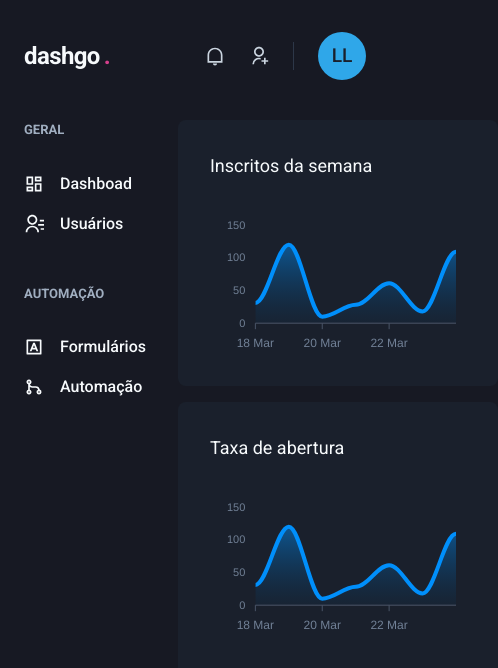
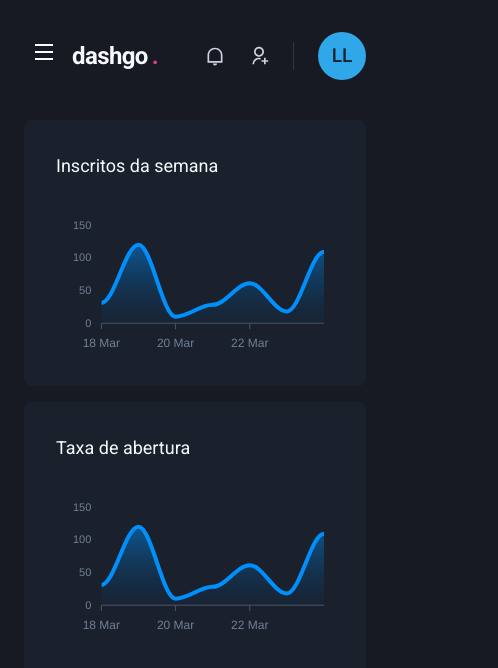
Before and after one commit to leolive1506/dashgo, a Next.js app: page /dashboard in a window 390 px wide. Shown: the top 668 px of the page, 498 px wide, since content can reach past the window. Built offline with nearby package versions, Linux system fonts and the light colour scheme.

Commit message:
sidebar responsivo

```diff
--- a/src/components/Header/index.tsx
+++ b/src/components/Header/index.tsx
@@ -1,10 +1,13 @@
-import { Flex, useBreakpointValue } from '@chakra-ui/react'
+import { Flex, Icon, IconButton, useBreakpointValue } from '@chakra-ui/react'
+import { RiMenuLine } from 'react-icons/ri'
+import { useSidebarDrawer } from '../../contexts/SidebarDrawerContext'
 import { Logo } from './Logo'
 import { NotificationsNav } from './NotificationsNav'
 import { Profile } from './Profile'
 import { SearchBox } from './SearchBox'
 
 function Header() {
+  const { onOpen } = useSidebarDrawer()
   const isWideVersion = useBreakpointValue({
     base: false,
     lg: true
@@ -19,7 +22,17 @@ function Header() {
       px="6"
       align="center"
     >
-      {/* por padrão todo text é um <p> */}
+      { !isWideVersion && (
+        <IconButton
+          aria-label="Open navigation"
+          icon={<Icon as={RiMenuLine} />}
+          fontSize="24"
+          variant="unstyled"
+          onClick={onOpen}
+          mr="2"
+        >
+        </IconButton>
+      )}
       <Logo />
 
       { isWideVersion && <SearchBox /> }
--- /dev/null
+++ b/src/components/Sidebar/SidebarNav.tsx
@@ -0,0 +1,22 @@
+import { Stack } from '@chakra-ui/react'
+import React from 'react'
+import { RiContactsLine, RiDashboardLine, RiGitMergeLine, RiInputMethodLine } from 'react-icons/ri'
+import { NavLink } from './NavLink'
+import { NavSection } from './NavSection'
+
+
+export function SidebarNav() {
+  return (
+    <Stack spacing="12" align="flex-start">
+      <NavSection title="GERAL">
+        <NavLink icon={ RiDashboardLine }>Dashboad</NavLink>
+        <NavLink icon={ RiContactsLine }>Usuários</NavLink>
+      </NavSection>
+
+      <NavSection title="AUTOMAÇÃO">
+        <NavLink icon={ RiInputMethodLine }>Formulários</NavLink>
+        <NavLink icon={ RiGitMergeLine }>Automação</NavLink>
+      </NavSection>
+    </Stack>
+  )
+}
--- a/src/components/Sidebar/index.tsx
+++ b/src/components/Sidebar/index.tsx
@@ -1,23 +1,35 @@
-import { Box, Stack } from "@chakra-ui/react"
-import { RiContactsLine, RiDashboardLine, RiGitMergeLine, RiInputMethodLine } from "react-icons/ri"
-import { NavLink } from "./NavLink"
-import { NavSection } from "./NavSection"
+import { Box, Drawer, DrawerCloseButton, DrawerContent, DrawerHeader, DrawerBody, DrawerOverlay, useBreakpointValue } from "@chakra-ui/react"
+import { useSidebarDrawer } from "../../contexts/SidebarDrawerContext"
+import { SidebarNav } from "./SidebarNav"
 
 function Sidebar() {
+  const { isOpen, onClose } = useSidebarDrawer()
+
+  const isDrawerSideBar = useBreakpointValue({
+    base: true,
+    lg: false
+  })
+
+  if(isDrawerSideBar) {
+    // placement -> lado
+    return (
+      <Drawer isOpen={isOpen} placement="left" onClose={onClose}>
+        <DrawerOverlay>
+          <DrawerContent bg="gray.800" p="4">
+            <DrawerCloseButton mt="6" />
+            <DrawerHeader>Navegação</DrawerHeader>
+
+            <DrawerBody>
+              <SidebarNav />
+            </DrawerBody>
+          </DrawerContent>
+        </DrawerOverlay>
+      </Drawer>
+    )
+  }
   return (
     <Box as="aside" w="64" mr="8">
-      {/* alinhar esquerda */}
-      <Stack spacing="12" align="flex-start">
-        <NavSection title="GERAL">
-          <NavLink icon={RiDashboardLine}>Dashboad</NavLink>
-          <NavLink icon={RiContactsLine}>Usuários</NavLink>
-        </NavSection>
-
-        <NavSection title="AUTOMAÇÃO">
-          <NavLink icon={RiInputMethodLine}>Formulários</NavLink>
-          <NavLink icon={RiGitMergeLine}>Automação</NavLink>
-        </NavSection>
-      </Stack>
+      <SidebarNav />
     </Box>
   )
 }
--- /dev/null
+++ b/src/contexts/SidebarDrawerContext.tsx
@@ -0,0 +1,28 @@
+import { useDisclosure, UseDisclosureReturn } from "@chakra-ui/react";
+import { useRouter } from "next/router";
+import { ReactNode, createContext, useContext, useEffect } from "react";
+
+interface SidebarDrawerProviderProps {
+  children: ReactNode
+}
+type SidebarDrawerContextData =  UseDisclosureReturn
+
+const SidebarDrawerContext = createContext({} as SidebarDrawerContextData)
+
+export function SidebarDrawerProvider({ children }: SidebarDrawerProviderProps) {
+  const disclosure = useDisclosure()
+  const router = useRouter()
+
+  // fechar sidebar quando clica em algum link
+  useEffect(() => {
+    disclosure.onClose()
+  }, [router.asPath])
+
+  return (
+    <SidebarDrawerContext.Provider value={disclosure}>
+      {children}
+    </SidebarDrawerContext.Provider>
+  )
+}
+
+export const useSidebarDrawer = () => useContext(SidebarDrawerContext)
--- a/src/pages/_app.tsx
+++ b/src/pages/_app.tsx
@@ -1,12 +1,15 @@
 import { AppProps } from 'next/app'
 import { ChakraProvider } from '@chakra-ui/react'
 import { theme } from '../styles/theme'
+import { SidebarDrawerProvider } from '../contexts/SidebarDrawerContext'
 
 function MyApp({ Component, pageProps }: AppProps) {
   return (
     // passando theme pro app
     <ChakraProvider theme={theme}>
-      <Component {...pageProps} />
+      <SidebarDrawerProvider>
+        <Component {...pageProps} />
+      </SidebarDrawerProvider>
     </ChakraProvider>
   )
 }
```
Also changed, not shown: 1 other file (tests, documents, lock files or other folders).
